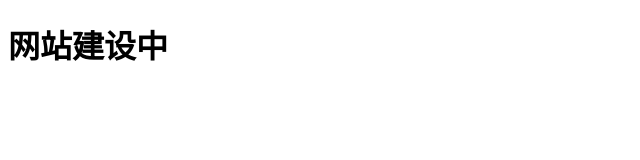
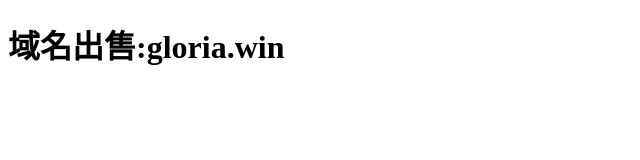
Before and after one commit to juexindadao/juexindadao.github.io, a plain HTML site: page index.html in a window 1280 px wide. Shown: the whole page, without its empty margins (0-640 px from the left). Drawn offline with Linux system fonts and the light colour scheme.

Commit message:
Update index.html

```diff
--- a/index.html
+++ b/index.html
@@ -2,9 +2,9 @@
 <html>
     <head>
       <meta chatset="UTF-8">
-      <title>建设中</title>
+      <title>域名出售:gloria.win</title>
     </head>
     <body>
-        <h1>网站建设中</h1>
+        <h1>域名出售:gloria.win</h1>
     </body>
 </html>
```
